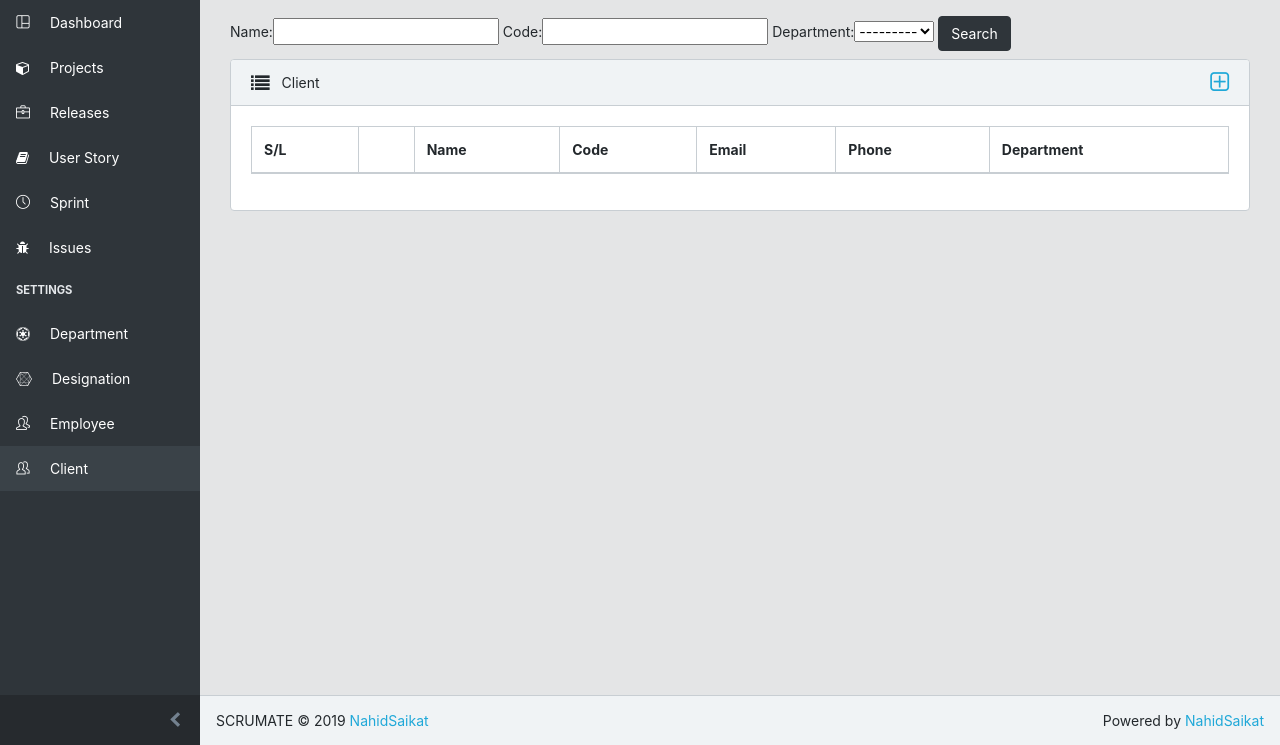
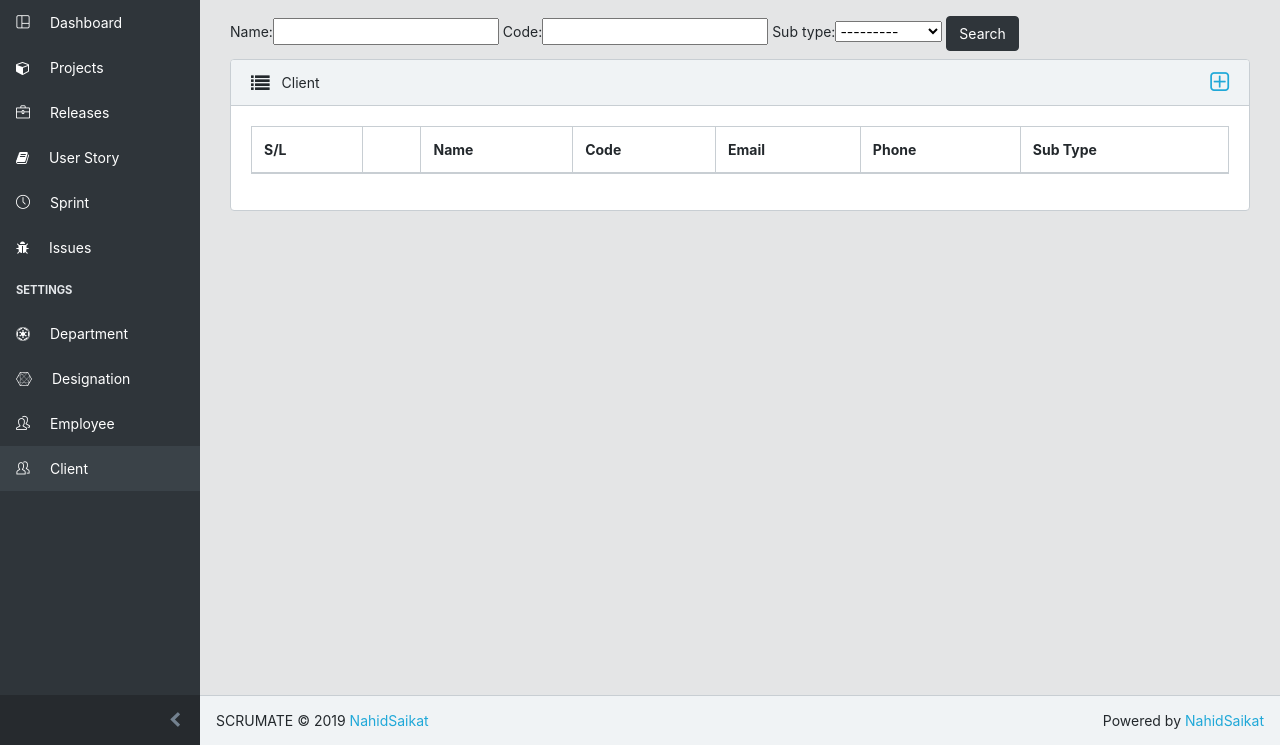
Before and after one commit to nahidsaikat/scrumate, a Django app: page /client/ in a window 1280 px wide. Shown: the part 55-800 px from the top of the page. Run offline with Django 3.2, Linux system fonts and the light colour scheme; the visitor is signed in with stand-in values (Sample User, id 1); data that the repository does not hold is empty; some libraries are stand-ins or nearby versions; some web fonts are replaced.

Commit message:
<64> Client filter.

```diff
--- a/core/filters.py
+++ b/core/filters.py
@@ -1,6 +1,6 @@
 import django_filters
 from django.forms import DateInput
-from .models import Project, Release, UserStory, Sprint, Issue, Department, Designation, Employee
+from .models import Project, Release, UserStory, Sprint, Issue, Department, Designation, Employee, Client
 
 
 class ProjectFilter(django_filters.FilterSet):
@@ -67,3 +67,12 @@ class EmployeeFilter(django_filters.FilterSet):
     class Meta:
         model = Employee
         fields = ['full_name', 'code', 'department']
+
+
+class ClientFilter(django_filters.FilterSet):
+    full_name = django_filters.CharFilter(lookup_expr='icontains', label='Name')
+    code = django_filters.CharFilter(lookup_expr='icontains', label='Code')
+
+    class Meta:
+        model = Client
+        fields = ['full_name', 'code', 'sub_type']
--- a/core/templates/client/client_list.html
+++ b/core/templates/client/client_list.html
@@ -28,7 +28,7 @@
                             <th>Code</th>
                             <th>Email</th>
                             <th>Phone</th>
-                            <th>Department</th>
+                            <th>Sub Type</th>
                         </tr>
                         </thead>
                         <tbody>
@@ -40,7 +40,7 @@
                                     <td>{{ cli.code }}</td>
                                     <td>{{ cli.email }}</td>
                                     <td>{{ cli.phone }}</td>
-                                    <td>{{ cli.department.name }}</td>
+                                    <td>{{ cli.get_sub_type_display }}</td>
                                 </tr>
                             {% endfor %}
                         </tbody>
--- a/core/views.py
+++ b/core/views.py
@@ -4,7 +4,7 @@ from django.core.paginator import Paginator, EmptyPage, PageNotAnInteger
 from django.conf import settings
 from .models import Project, Release, UserStory, Sprint, Issue, Department, Designation, Employee, Client
 from .filters import ProjectFilter, ReleaseFilter, UserStoryFilter, SprintFilter, IssueFilter, DepartmentFilter, \
-    DesignationFilter, EmployeeFilter
+    DesignationFilter, EmployeeFilter, ClientFilter
 from .forms import ProjectForm, ReleaseForm, UserStoryForm, SprintForm, IssueForm, DepartmentForm, DesignationForm, \
     EmployeeForm, ClientForm
 
@@ -251,7 +251,7 @@ def employee_add(request, **kwargs):
 
 @login_required(login_url='/login/')
 def client_list(request, **kwargs):
-    client_filter = EmployeeFilter(request.GET, queryset=Employee.objects.all())
+    client_filter = ClientFilter(request.GET, queryset=Client.objects.all())
     client_list = client_filter.qs
     page = request.GET.get('page', 1)
 
```
